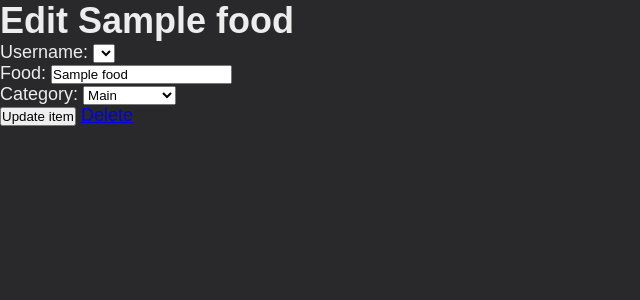
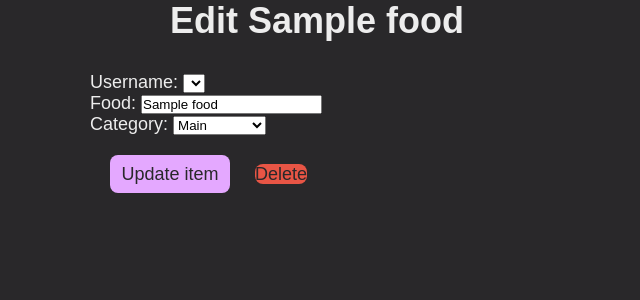
Before and after one commit to frasey/Roll_for, a Flask app: page /food/1/edit in a window 1280 px wide. Shown: the part 78-378 px from the top of the page, without its empty margins (0-640 px from the left). Run offline with Flask 3, Linux system fonts and the light colour scheme; tables that the repository leaves empty hold one stand-in row (values such as "Sample post"); lists and menus that the app fills with data are empty; some libraries are stand-ins or nearby versions.

Commit message:
some css for edit page

```diff
--- a/controllers/food_controller.py
+++ b/controllers/food_controller.py
@@ -44,7 +44,11 @@ def create_new_item():
 @food_blueprint.route("/food/show")
 def all_food():
     foods = Food.query.all()
-    return render_template("/food/show.jinja", foods=foods)
+    main = Food.query.filter_by(category = "main").all()
+    print(main)
+    fruit = Food.query.filter_by(category = "fruit").all()
+    print(fruit)
+    return render_template("/food/show.jinja", foods=foods, main=main, fruit=fruit)
 
 # SHOW ONE ITEM
 @food_blueprint.route("/food/<id>")
--- a/static/style.css
+++ b/static/style.css
@@ -30,7 +30,6 @@ a:visited {
 
 
 /* Base */
-
 .header {
   display: flex;
   justify-content: space-around;
@@ -60,7 +59,6 @@ a:visited {
 
 
 /* Hero section */
-
 .hero-wrapper {
   display: flex;
   flex-direction: column;
@@ -174,6 +172,11 @@ a:visited {
 
 
 /* Show all list */
+.food-list {
+  font-size: large;
+  display: flex;
+  flex-direction: column;
+}
 
 .food-list__items a {
   color:#E4A8FF;
@@ -185,3 +188,36 @@ a:visited {
 
 
 /* edit */
+
+.edit-title {
+  margin: 0 0 30px 170px;
+
+}
+
+.edit-form {
+  max-width: 1100px;
+  margin: 0 auto;
+  margin-bottom: 20px;
+}
+
+.edit-submit-btn {
+  margin: 20px;
+  height: 38px;
+  width: 120px;
+  border: none;
+  border-radius: 8px;
+  background-color: #E4A8FF;
+  color: #29282A;
+  font-size: 18px;
+}
+
+.edit-delete-btn {
+  height: 38px;
+  width: 38px;
+  line-height: 38px;
+  background-color: #E85545;
+  color:#29282A;
+  text-decoration: none;
+  border: none;
+  border-radius: 8px;
+}
--- a/templates/food/edit.jinja
+++ b/templates/food/edit.jinja
@@ -4,18 +4,18 @@
 
 <form class="edit-form" action="/food/{{ food.id }}" method="post">
     <div>
-            <label class="new-form__label" for="user">Username:</label>
+        <label class="edit-form__label" for="user">Username:</label>
         <select name="user_id" id="user">
             {% for user in users %}
                 <option value="{{ user.id }}">{{ user.name }}</option>
             {% endfor %}
         </select>
     </div>
-        <label for="name">Food:</label>
+    <label class="edit-form__label" for="name">Food:</label>
     <input type="text" name="name" id="name" value="{{ food.name }}">
     </div>
     <div>
-        <label for="categories">Category:</label>
+        <label class="edit-form__label" for="categories">Category:</label>
         <select name="category" id="category" value="{{ food.category }}">
             <option value="main">Main</option>
             <option value="fruit">Fruit</option>
--- a/templates/food/show.jinja
+++ b/templates/food/show.jinja
@@ -8,6 +8,12 @@
             {% endfor %}
         </li>
     </ul>
+    <ul>Main
+        <li>{{ main.name }}</li>
+    </ul>
+    <ul>fruit
+        <li>{{ fruit.name }}</li>
+    </ul>
 </div>
 
 {% endblock content %}
```
Lines whose indentation alone changed are shown as unchanged.
